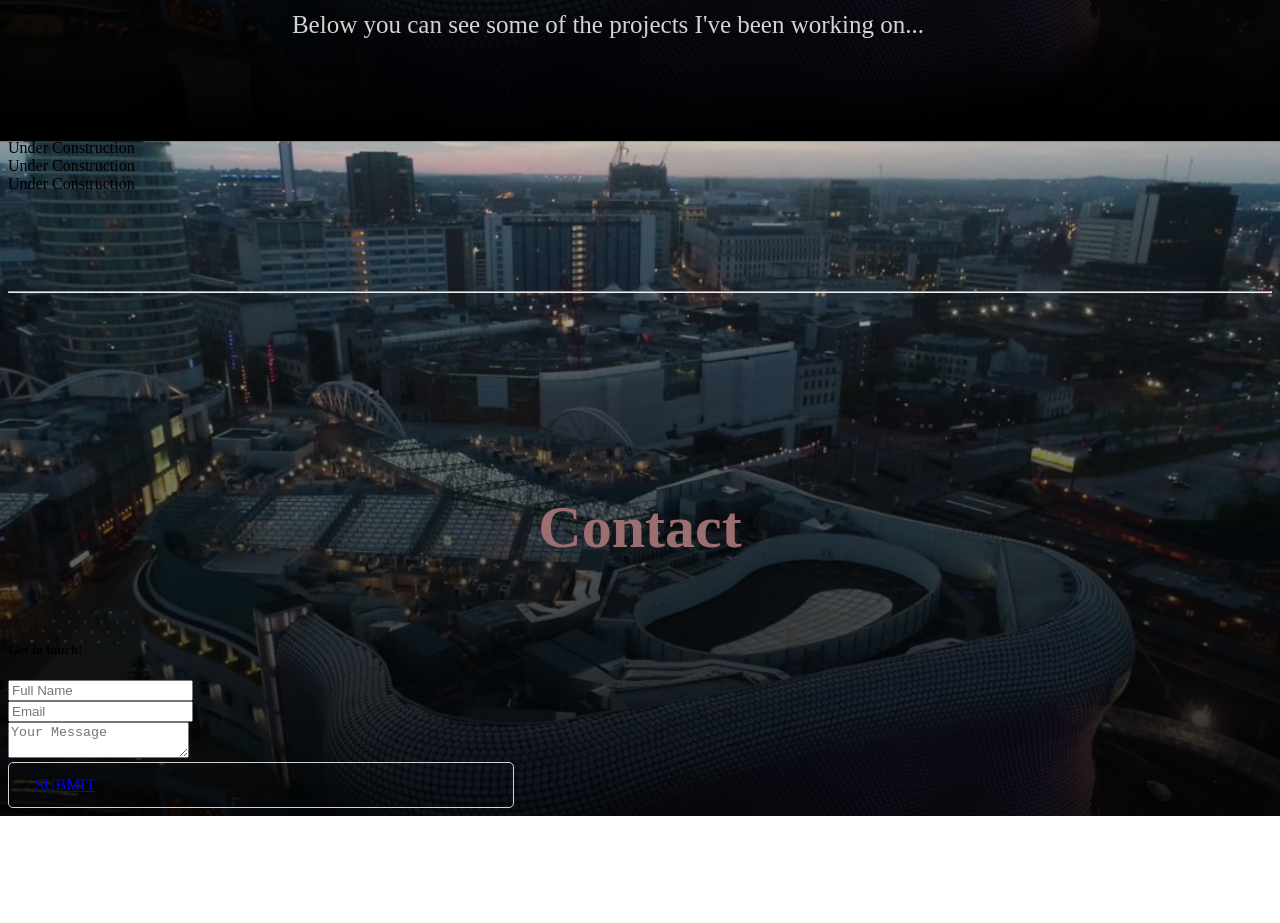
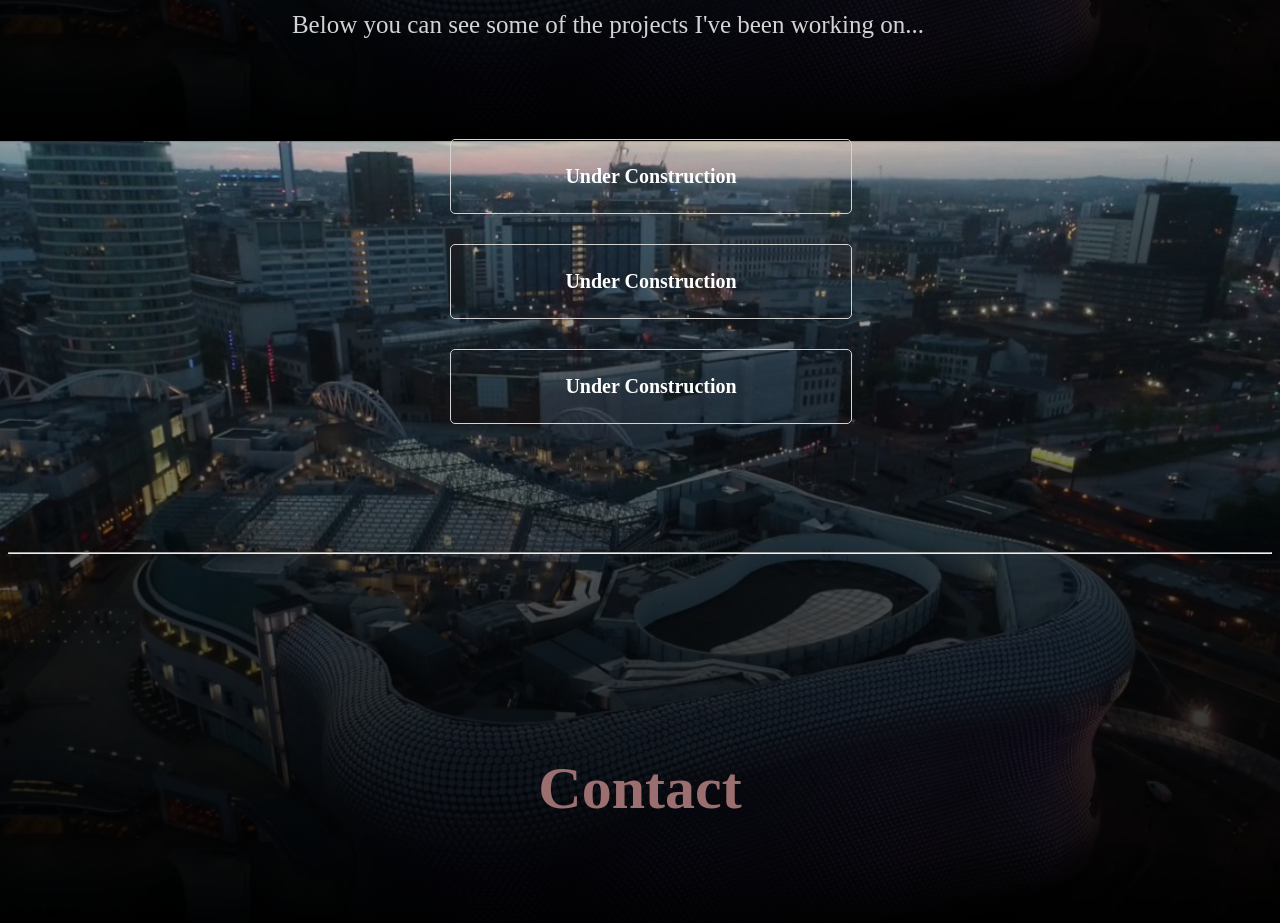
Before and after one commit to NazAbdul/Portfolio, a plain HTML site: page index.html in a window 1280 px wide. Shown: the part 2259-3182 px from the top of the page. Before the commit the page ends 3075 px from the top, so only its background shows below. Drawn offline with Linux system fonts and the light colour scheme.

Commit message:
styled the placeholder

```diff
--- a/style.css
+++ b/style.css
@@ -160,6 +160,26 @@ h4 {
 
 }
 
+.box {
+    background-color:transparent;
+    text-align: center;
+    max-width: calc(33.33% - 20px);
+    border: 1px lightgray solid;
+    border-radius: 5px;
+    margin-bottom: 30px;
+    position: relative;
+    padding: 25px;
+    margin-left: 35%;
+
+
+
+}
+.box p4 {
+    font-size: 20px;
+    color: white;
+    margin: 0px;
+    font-weight: 600;
+}
 .navbar .flex {
     justify-content: space-between;
 }
```
